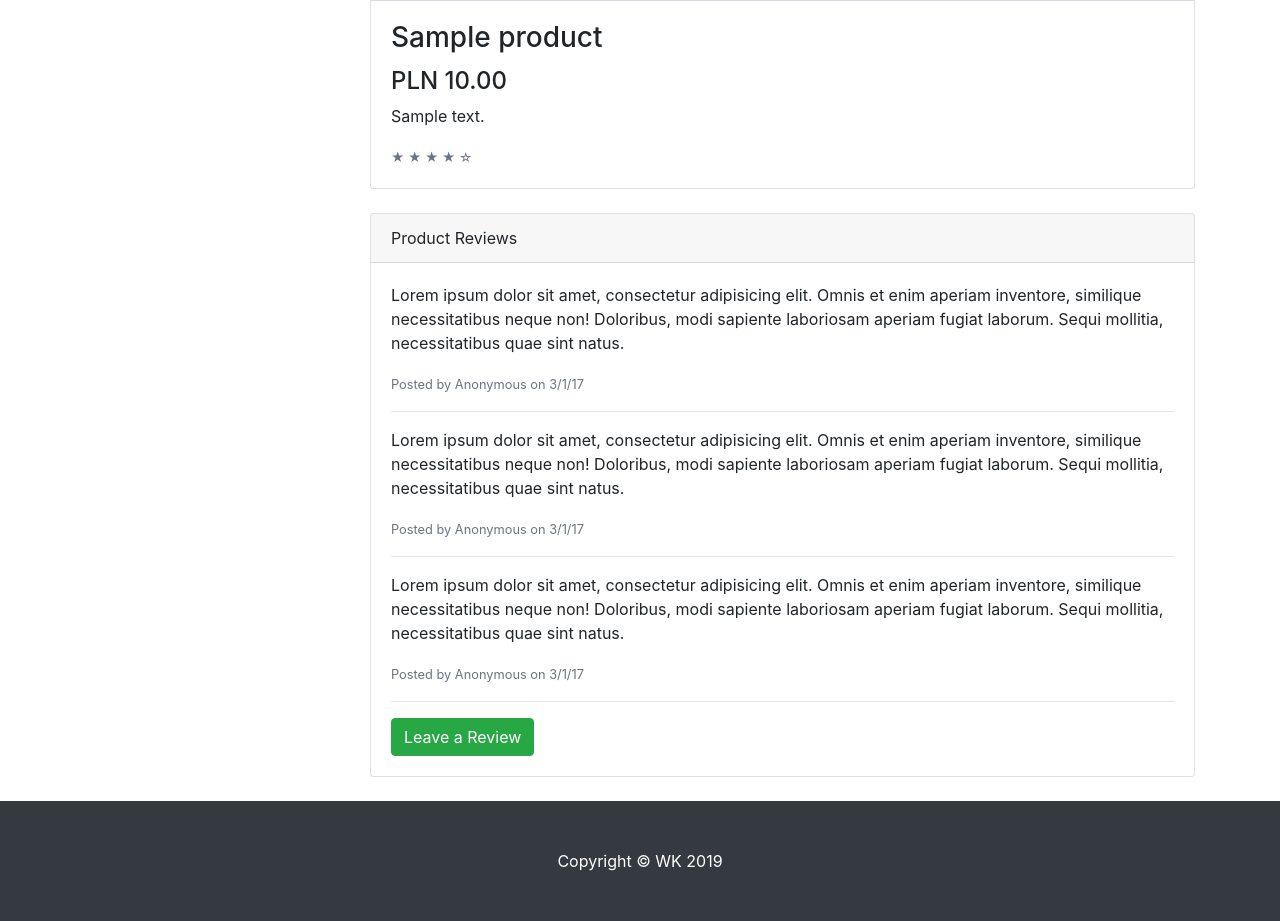
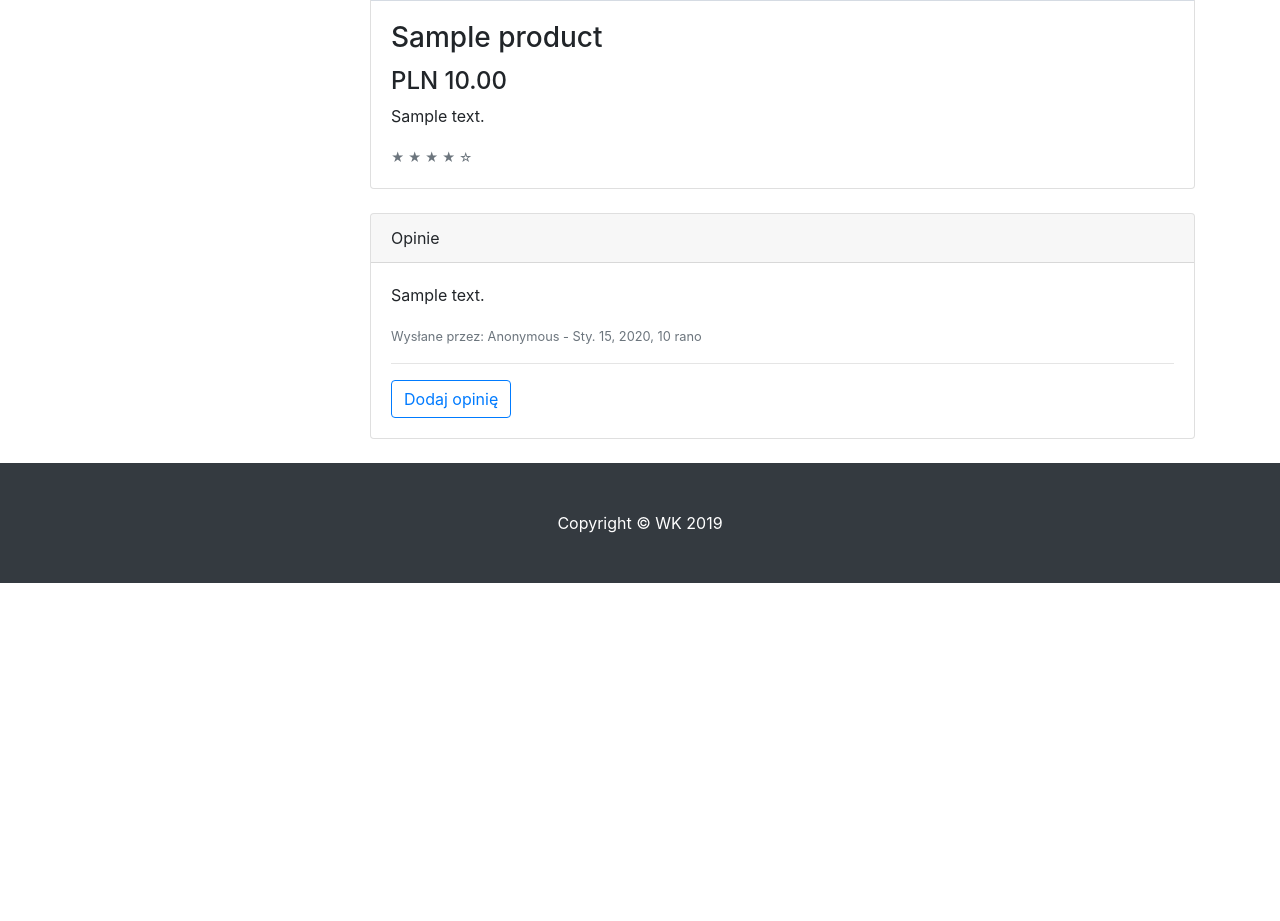
Before and after one commit to Wald-K/sandbox, a Django app: template shop/templates/shop/product_detail.html in a window 1280 px wide. Shown: the part 697-1618 px from the top of the page. After the commit the page ends 1280 px from the top, so only its background shows below. Run offline with Django 3.2, Linux system fonts and the light colour scheme; the template is opened without the code that fills it: values that come from a table or form of the project are taken from there, others are empty; tables that the repository leaves empty hold one stand-in row (values such as "Sample post"); grey boxes marked "Sample" are stand-in pictures; some libraries are stand-ins or nearby versions.

Commit message:
comment in model and display comments

```diff
--- a/sandbox/settings.py
+++ b/sandbox/settings.py
@@ -108,15 +108,14 @@ AUTH_PASSWORD_VALIDATORS = [
 # Internationalization
 # https://docs.djangoproject.com/en/2.2/topics/i18n/
 
-LANGUAGE_CODE = 'en-us'
+# LANGUAGE_CODE = 'en-us'
+LANGUAGE_CODE = 'pl'
 
 TIME_ZONE = 'UTC'
 
 USE_I18N = True
 
 USE_L10N = True
-
-USE_TZ = True
 
 
 # Static files (CSS, JavaScript, Images)
--- a/shop/admin.py
+++ b/shop/admin.py
@@ -1,6 +1,7 @@
 from django.contrib import admin
-from .models import Product, Category
+from .models import Product, Category, Comment
 
 
 admin.site.register(Product)
 admin.site.register(Category)
+admin.site.register(Comment)
--- a/shop/models.py
+++ b/shop/models.py
@@ -42,7 +42,6 @@ class Category(models.Model):
         return self.name
 
     def save(self, *args, **kwargs):
-        # self.slug = slugify(self.name)
         self.slug = get_unique_slug(self)
         super(Category, self).save(*args, **kwargs)
 
@@ -68,3 +67,12 @@ class Product(models.Model):
     def save(self, *args, **kwargs):
         self.slug = get_unique_slug(self)
         super(Product, self).save(*args, **kwargs)
+
+
+class Comment(models.Model):
+    product = models.ForeignKey(Product, on_delete=models.CASCADE)
+    content = models.TextField()
+    created_at = models.DateTimeField(auto_now_add=True)
+
+    def __str__(self):
+        return self.content
--- a/shop/templates/shop/product_detail.html
+++ b/shop/templates/shop/product_detail.html
@@ -30,19 +30,21 @@
 
         <div class="card card-outline-secondary my-4">
           <div class="card-header">
-            Product Reviews
+            Opinie
           </div>
           <div class="card-body">
-            <p>Lorem ipsum dolor sit amet, consectetur adipisicing elit. Omnis et enim aperiam inventore, similique necessitatibus neque non! Doloribus, modi sapiente laboriosam aperiam fugiat laborum. Sequi mollitia, necessitatibus quae sint natus.</p>
-            <small class="text-muted">Posted by Anonymous on 3/1/17</small>
-            <hr>
-            <p>Lorem ipsum dolor sit amet, consectetur adipisicing elit. Omnis et enim aperiam inventore, similique necessitatibus neque non! Doloribus, modi sapiente laboriosam aperiam fugiat laborum. Sequi mollitia, necessitatibus quae sint natus.</p>
-            <small class="text-muted">Posted by Anonymous on 3/1/17</small>
-            <hr>
-            <p>Lorem ipsum dolor sit amet, consectetur adipisicing elit. Omnis et enim aperiam inventore, similique necessitatibus neque non! Doloribus, modi sapiente laboriosam aperiam fugiat laborum. Sequi mollitia, necessitatibus quae sint natus.</p>
-            <small class="text-muted">Posted by Anonymous on 3/1/17</small>
-            <hr>
-            <a href="#" class="btn btn-success">Leave a Review</a>
+            {% if product.comment_set.count == 0 %}
+              <p> Ten produkt nie ma jeszcze opinii</p>
+              <hr>
+            {% else %}
+              {% for comment in product.comment_set.all %}
+                <p> {{comment.content}}</p>
+                <small class="text-muted">Wysłane przez: Anonymous - {{comment.created_at}}</small>
+                <hr>
+              {% endfor %}
+            {% endif %}
+
+            <a href="#" class="btn btn-outline-primary">Dodaj opinię</a>
           </div>
         </div>
         <!-- /.card -->
```
Also changed, not shown: shop/views.py (+4 -4 lines), shop/migrations/0012_comment.py (added).
